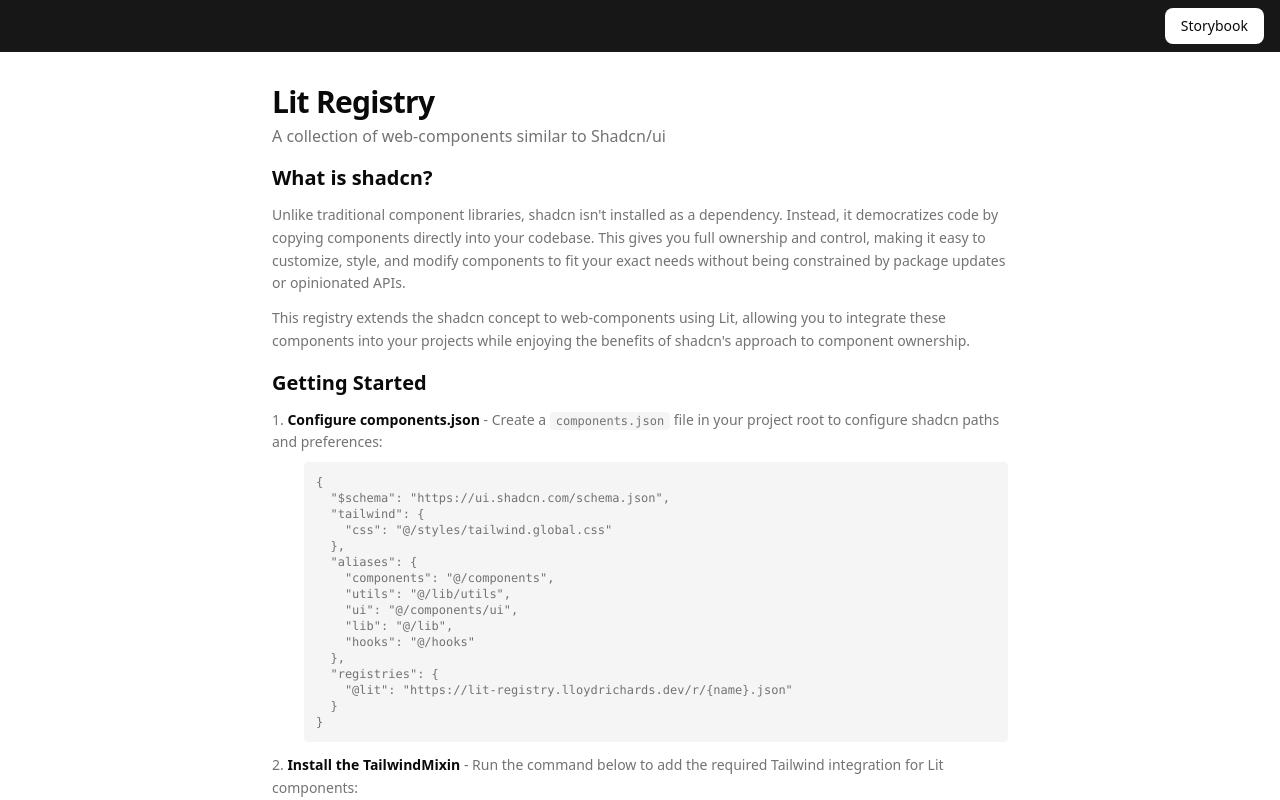
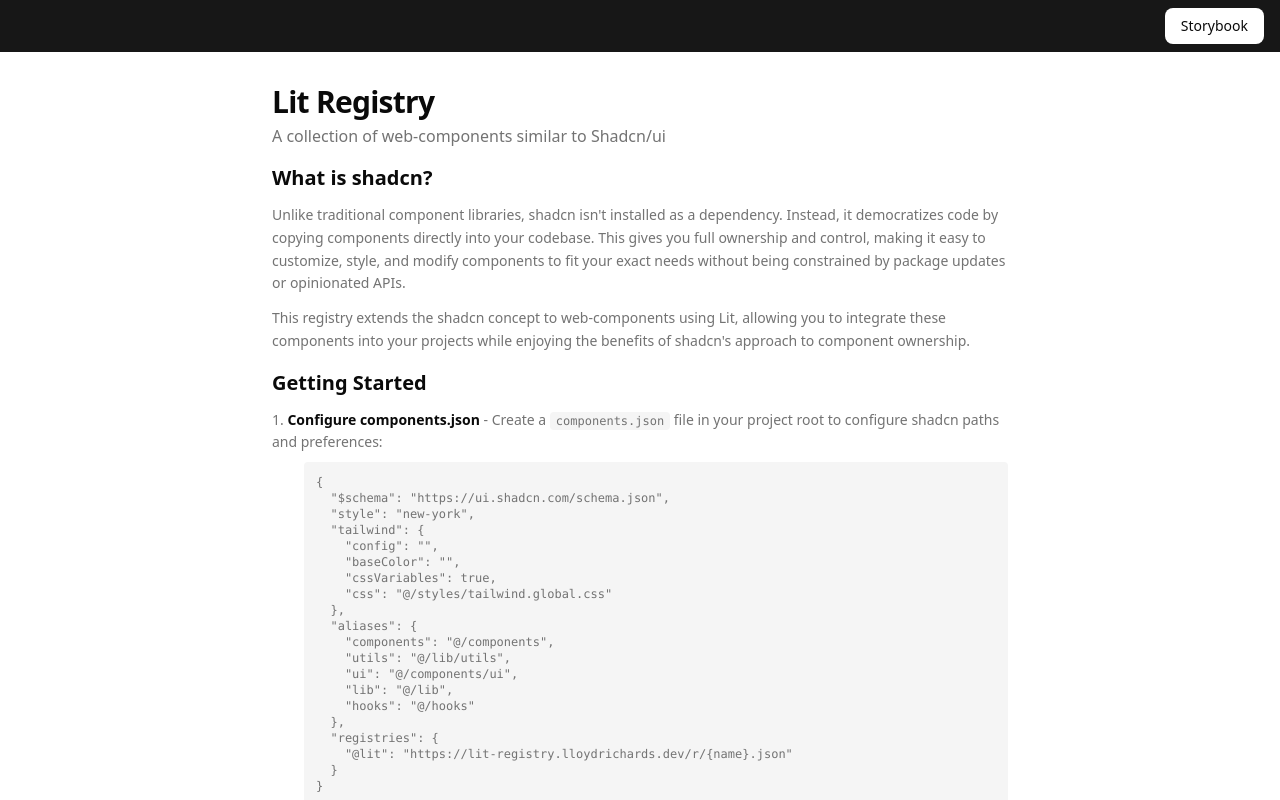
Before and after one commit to lloydrichards/proj_shadcn-lit-registry, a Next.js app: page / in a window 1280 px wide. Shown: the top 800 px of the page. Built offline with nearby package versions, Linux system fonts and the light colour scheme; no server answers.

Commit message:
doc: update component.json setup

```diff
--- a/app/page.tsx
+++ b/app/page.tsx
@@ -61,7 +61,11 @@
                     code={JSON.stringify(
                       {
                         $schema: "https://ui.shadcn.com/schema.json",
+                        style: "new-york",
                         tailwind: {
+                          config: "",
+                          baseColor: "",
+                          cssVariables: true,
                           css: "@/styles/tailwind.global.css",
                         },
                         aliases: {
```
Also changed, not shown: 1 other file (tests, documents, lock files or other folders).
